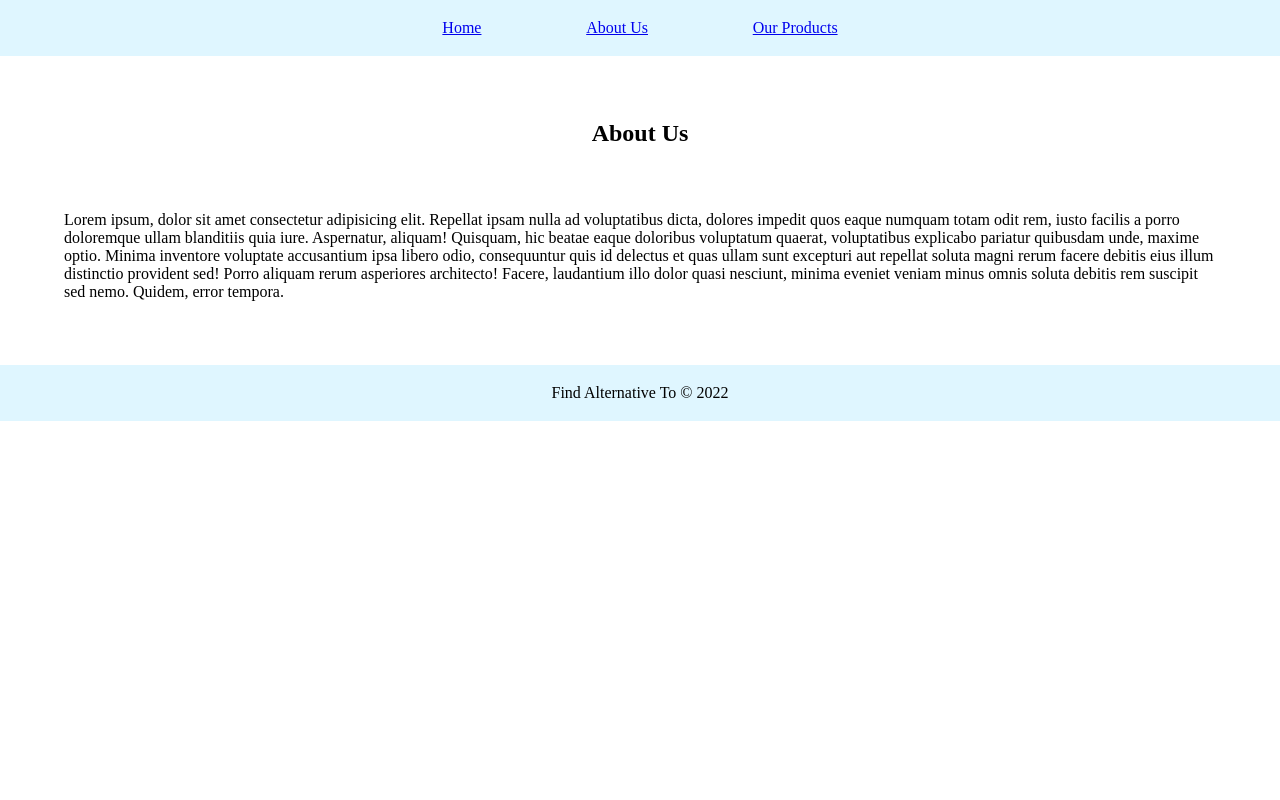
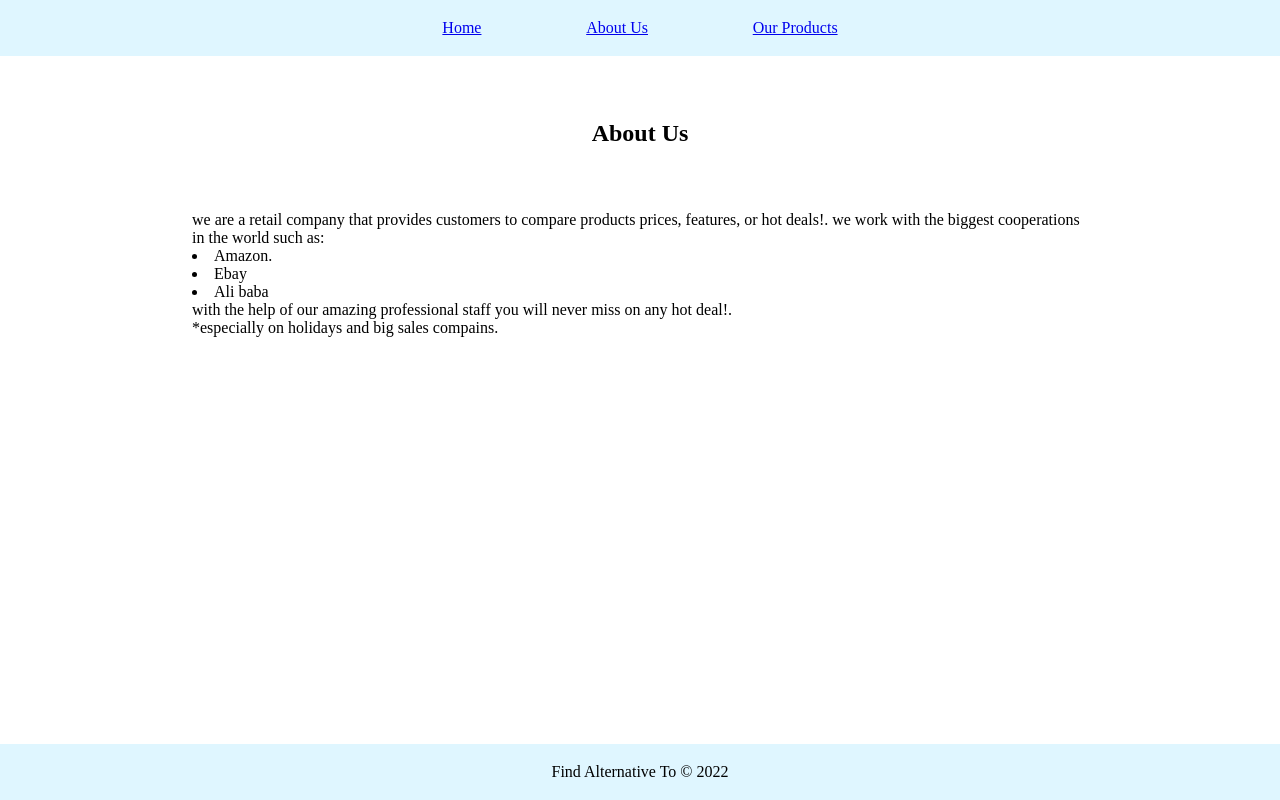
Before and after one commit to fidashn/find-alternative-to, a React (Create React App) app: page /about-us in a window 1280 px wide. Built offline with nearby package versions, Linux system fonts and the light colour scheme.

Commit message:
added meaningfull texts to about us & home pages

```diff
--- a/src/App.css
+++ b/src/App.css
@@ -8,6 +8,7 @@ body{
   display: flex;
   flex-direction: column;
   justify-content: space-between;
+  overflow-y: scroll;
 }
 
 
@@ -29,6 +30,7 @@ body{
 }
 
 .aboutUs-p, .ourServices-p{
+  width: 70%;
   margin: 5% 5% 5% 5%;
 }
 
@@ -209,6 +211,11 @@ body{
   .view-deal-btn{
     width: 100px;
   }
+
+  .footer{
+      position: absolute;
+      bottom: 0;
+   }
 }
 
 
@@ -228,7 +235,7 @@ body{
   }
 
   .product-short-info-p{
-    width:220px
+    width:220px;
   }
 .show-more{
   width: 150px;
@@ -251,6 +258,10 @@ body{
 .discount{
   width: 80px;
 }
+.footer{
+  position: absolute;
+  bottom: 0;
+}
 }
 
 @media only screen and (min-width: 1074px) {
@@ -259,4 +270,8 @@ body{
     justify-content: space-around;
     align-items: center;
   }
+  .footer{
+    position: absolute;
+    bottom: 0;
+ }
 }
--- a/src/Pages/AboutUs.js
+++ b/src/Pages/AboutUs.js
@@ -4,7 +4,15 @@ function AboutUs() {
   return (
     <div className='aboutUs-container'>
     <h2 className='aboutUs-title'>About Us</h2>
-    <p className='aboutUs-p'>Lorem ipsum, dolor sit amet consectetur adipisicing elit. Repellat ipsam nulla ad voluptatibus dicta, dolores impedit quos eaque numquam totam odit rem, iusto facilis a porro doloremque ullam blanditiis quia iure. Aspernatur, aliquam! Quisquam, hic beatae eaque doloribus voluptatum quaerat, voluptatibus explicabo pariatur quibusdam unde, maxime optio. Minima inventore voluptate accusantium ipsa libero odio, consequuntur quis id delectus et quas ullam sunt excepturi aut repellat soluta magni rerum facere debitis eius illum distinctio provident sed! Porro aliquam rerum asperiores architecto! Facere, laudantium illo dolor quasi nesciunt, minima eveniet veniam minus omnis soluta debitis rem suscipit sed nemo. Quidem, error tempora.</p>
+    <p className='aboutUs-p'>we are a retail company that provides customers to compare products prices, features, or hot deals!.
+    we work with the biggest cooperations in the world such as:
+    <li>Amazon.</li>
+    <li>Ebay</li>
+    <li>Ali baba</li>
+     with the help of our amazing professional staff you will never miss on any hot deal!.
+     <br />
+     *especially on holidays and big sales compains.
+    </p>
     </div>
   )
 }
--- a/src/Pages/Home.js
+++ b/src/Pages/Home.js
@@ -4,9 +4,8 @@ function Home() {
   return (
     <div className='ourServices-container'>
     <h2 className='ourServices-title'>Our Services</h2>
-    <p className='ourServices-p'>Lorem ipsum dolor sit amet consectetur adipisicing elit. Accusamus, eum. Sed eum qui eos magni veniam repellat doloremque aperiam debitis praesentium aspernatur velit illo deleniti facere labore, nihil in iure suscipit a maiores voluptatem. Explicabo nihil sequi et quae. Doloremque, commodi iste unde consequatur officiis veniam! Nihil sint, sunt eos deleniti reprehenderit impedit doloribus dolorem omnis aliquid, enim, consequuntur eum ducimus officiis vitae sequi qui est molestias corrupti possimus nam. Repellat, veritatis? Eveniet autem tempora et, alias consequuntur commodi iusto!</p>
-    <p className='ourServices-p'>Lorem ipsum dolor sit amet consectetur adipisicing elit. Accusamus, eum. Sed eum qui eos magni veniam repellat doloremque aperiam debitis praesentium aspernatur velit illo deleniti facere labore, nihil in iure suscipit a maiores voluptatem. Explicabo nihil sequi et quae. Doloremque, commodi iste unde consequatur officiis veniam! Nihil sint, sunt eos deleniti reprehenderit impedit doloribus dolorem omnis aliquid, enim, consequuntur eum ducimus officiis vitae sequi qui est molestias corrupti possimus nam. Repellat, veritatis? Eveniet autem tempora et, alias consequuntur commodi iusto!</p>
-    <p className='ourServices-p'>Lorem ipsum dolor sit amet consectetur adipisicing elit. Accusamus, eum. Sed eum qui eos magni veniam repellat doloremque aperiam debitis praesentium aspernatur velit illo deleniti facere labore, nihil in iure suscipit a maiores voluptatem. Explicabo nihil sequi et quae. Doloremque, commodi iste unde consequatur officiis veniam! Nihil sint, sunt eos deleniti reprehenderit impedit doloribus dolorem omnis aliquid, enim, consequuntur eum ducimus officiis vitae sequi qui est molestias corrupti possimus nam. Repellat, veritatis? Eveniet autem tempora et, alias consequuntur commodi iusto!</p>
+    <p className='ourServices-p'>Hello and welcome to our website, do you want to buy gadgets but don't know where to start? or do need for that geek friend to return your call to get her/his advice? are you interested in finding other similar products in the market? are you looking for discounts or special offers?</p>
+    <p className='ourServices-p'>using our platform enables you to find the answers to all the mentioned situations above, all you need to do is enter your requirements and important features that you're in search for and we will happily provide you the information at your demand, show you several results where you can also read about products reviews in addition to alternative options wether it is a different retail store or a better price.</p>
     </div>
   )
 }
```
